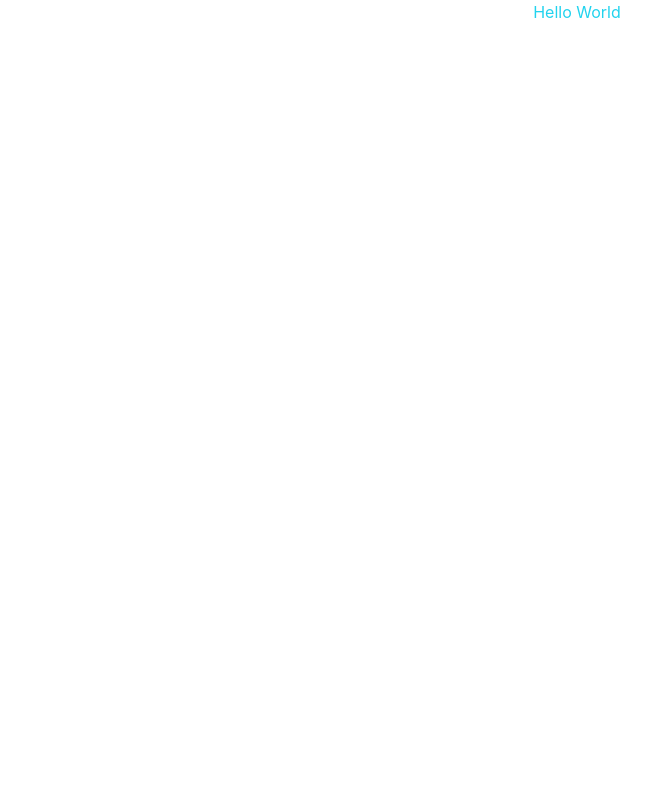
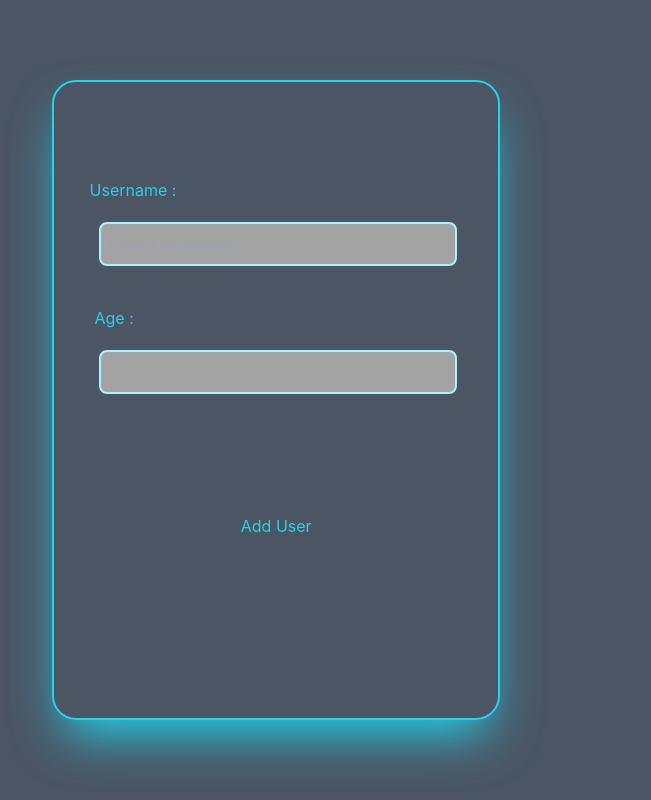
Before and after one commit to Kel-nana/pop-up_practice, a React (Create React App) app: page / in a window 1280 px wide. Shown: the whole page, without its empty margins (63-714 px from the left). Built offline with nearby package versions, Linux system fonts and the light colour scheme.

Commit message:
Passing the userData via props to the parent component

```diff
--- a/src/App.js
+++ b/src/App.js
@@ -1,9 +1,15 @@
+import AddUser from "./components/Users/AddUser";
 import './App.css';
 
 function App() {
+
+  const pullUserData = (userData) => (
+  console.log(userData)
+  )
+console.log(localStorage );
   return (
-    <div className="text-center text-cyan-400">
-<h1>Hello World</h1>
+    <div className="bg-gray-600 h-[100vh] justify-center text-center text-cyan-400 pt-[10vh]">
+      <AddUser userInputData ={pullUserData}/>
     </div>
   );
 }
```
